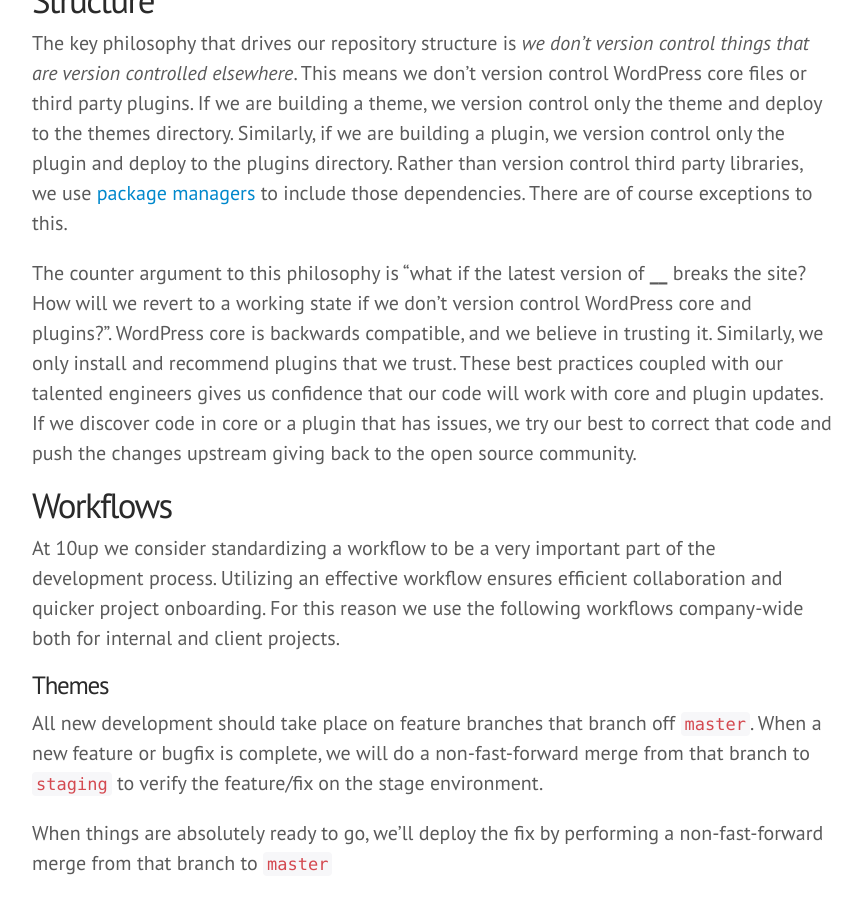
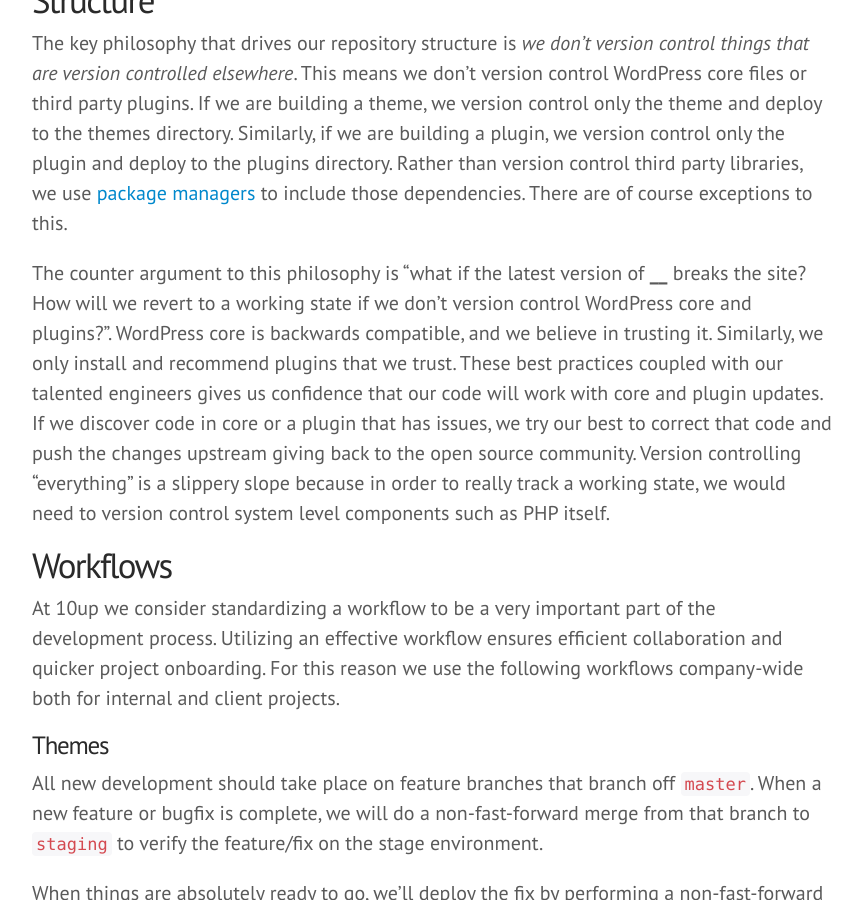
Before and after one commit to 10up/Engineering-Best-Practices, a Jekyll site: the page built from index.html, in a window 1280 px wide and 900 px high, scrolled down 23333 px. Shown: the whole window, without its empty margins (28-890 px from the left). Built offline with Jekyll 4.4.1, drawn with Linux system fonts in a browser that asks for light colours; some web fonts are replaced; Markdown is read by kramdown in place of the engine named in the settings; comment, search, counter and statistics services are not loaded.

Commit message:
Continue VC structure

```diff
--- a/_includes/markdown/Version-Control.md
+++ b/_includes/markdown/Version-Control.md
@@ -4,7 +4,7 @@
 
 The key philosophy that drives our repository structure is *we don't version control things that are version controlled elsewhere*. This means we don't version control WordPress core files or third party plugins. If we are building a theme, we version control only the theme and deploy to the themes directory. Similarly, if we are building a plugin, we version control only the plugin and deploy to the plugins directory. Rather than version control third party libraries, we use [package managers](#package-managers) to include those dependencies. There are of course exceptions to this.
 
-The counter argument to this philosophy is "what if the latest version of ______ breaks the site? How will we revert to a working state if we don't version control WordPress core and plugins?". WordPress core is backwards compatible, and we believe in trusting it. Similarly, we only install and recommend plugins that we trust. These best practices coupled with our talented engineers gives us confidence that our code will work with core and plugin updates. If we discover code in core or a plugin that has issues, we try our best to correct that code and push the changes upstream giving back to the open source community.
+The counter argument to this philosophy is "what if the latest version of ______ breaks the site? How will we revert to a working state if we don't version control WordPress core and plugins?". WordPress core is backwards compatible, and we believe in trusting it. Similarly, we only install and recommend plugins that we trust. These best practices coupled with our talented engineers gives us confidence that our code will work with core and plugin updates. If we discover code in core or a plugin that has issues, we try our best to correct that code and push the changes upstream giving back to the open source community. Version controlling "everything" is a slippery slope because in order to really track a working state, we would need to version control system level components such as PHP itself.
 
 <h3 id="workflows">Workflows</h3>
 
```
